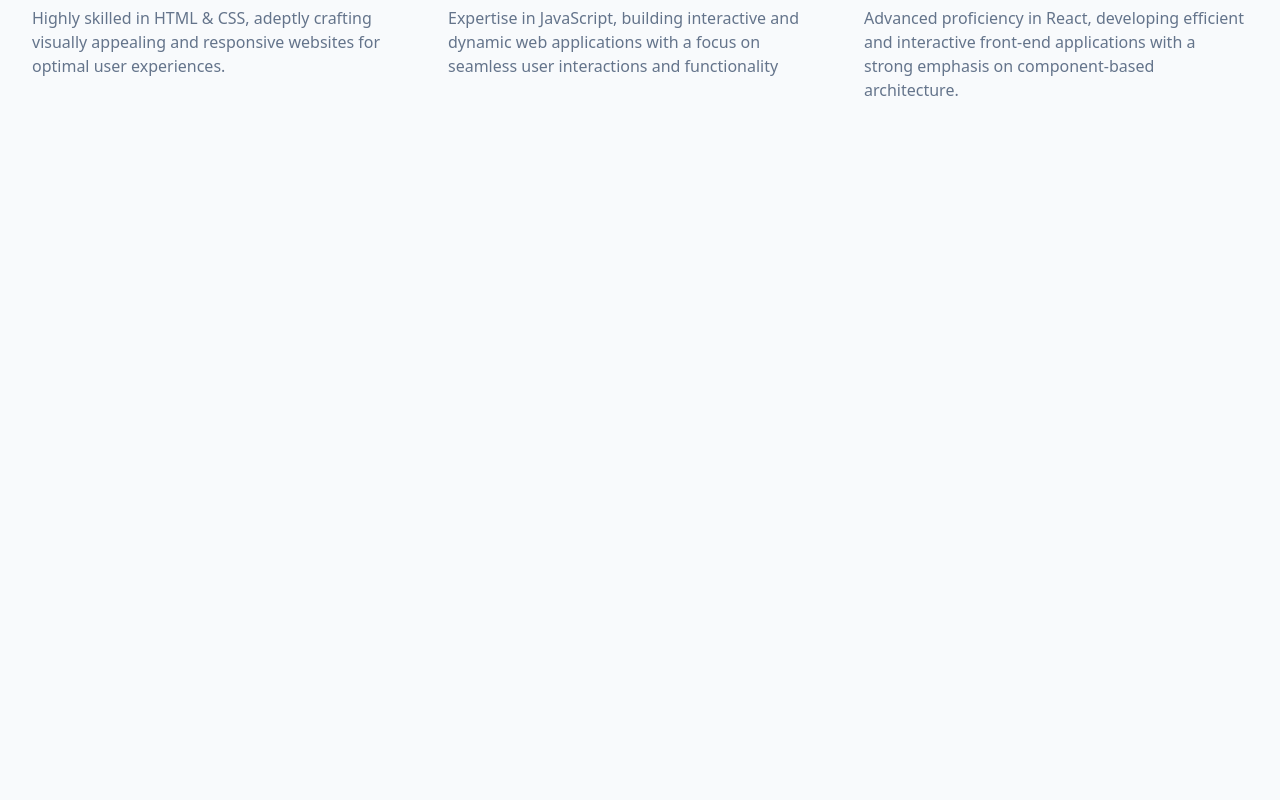
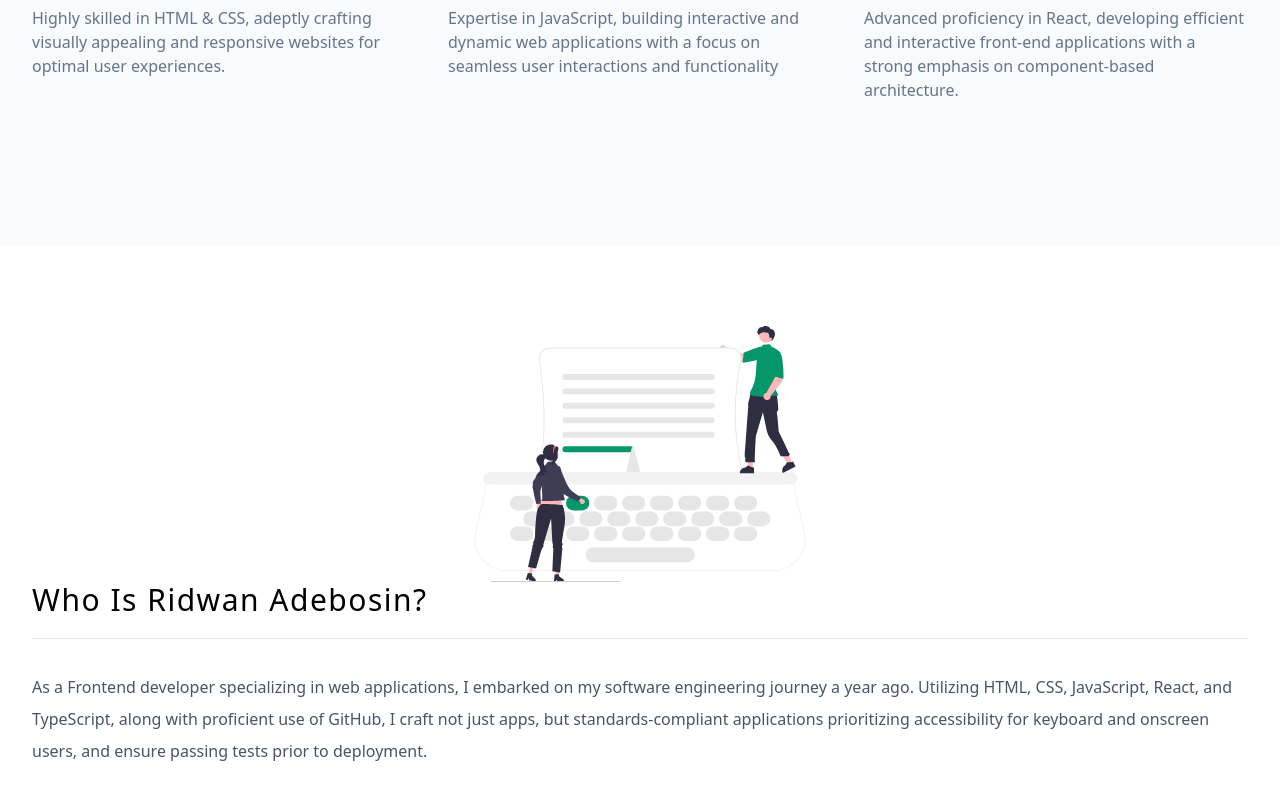
Before and after one commit to RidwanAdebosin/portfolio, a React (Vite) app in the folder portfolio/: page / in a window 1280 px wide. Shown: the part 991-1791 px from the top of the page. Before the commit the page ends 1237 px from the top, so only its background shows below. Built offline with nearby package versions, Linux system fonts and the light colour scheme.

Commit message:
About component added

```diff
--- a/portfolio/src/App.tsx
+++ b/portfolio/src/App.tsx
@@ -1,6 +1,7 @@
 import Hero from "./components/Hero";
 import NavBar from "./components/NavBar";
 import Skills from "./components/Skills";
+import About from "./components/About";
 
 
 const App = () => {
@@ -9,6 +10,7 @@ const App = () => {
     <NavBar/>
     <Hero/>
     <Skills/>
+    <About/>
     </>
 
   )
--- /dev/null
+++ b/portfolio/src/components/About.tsx
@@ -0,0 +1,24 @@
+import aboutSvg from '../assets/about.svg';
+import SectionTitle from './SectionTitle';
+
+const About = () => {
+    return(
+        <>
+        <section className='bg-white py-20' id='about'>
+        <div className="align-element md:grid-cols-2 items-center gap-16">
+                <img src={aboutSvg} className='w-full h-64'/>
+                <article>
+                    <SectionTitle text='Who is Ridwan Adebosin?'/>
+                    <p className='text-slate-600 mt-8 leading-loose'>
+                    As a Frontend developer specializing in web applications, I embarked on my software engineering journey a year ago. Utilizing HTML, CSS, JavaScript, React, and TypeScript, along with proficient use of GitHub, I craft not just apps, but standards-compliant applications prioritizing accessibility for keyboard and onscreen users, and ensure passing tests prior to deployment.
+                    </p>
+
+                </article>
+            </div>
+
+        </section>
+        </>
+    )
+};
+
+export default About;
```
Also changed, not shown: portfolio/src/assets/about.svg (added).
